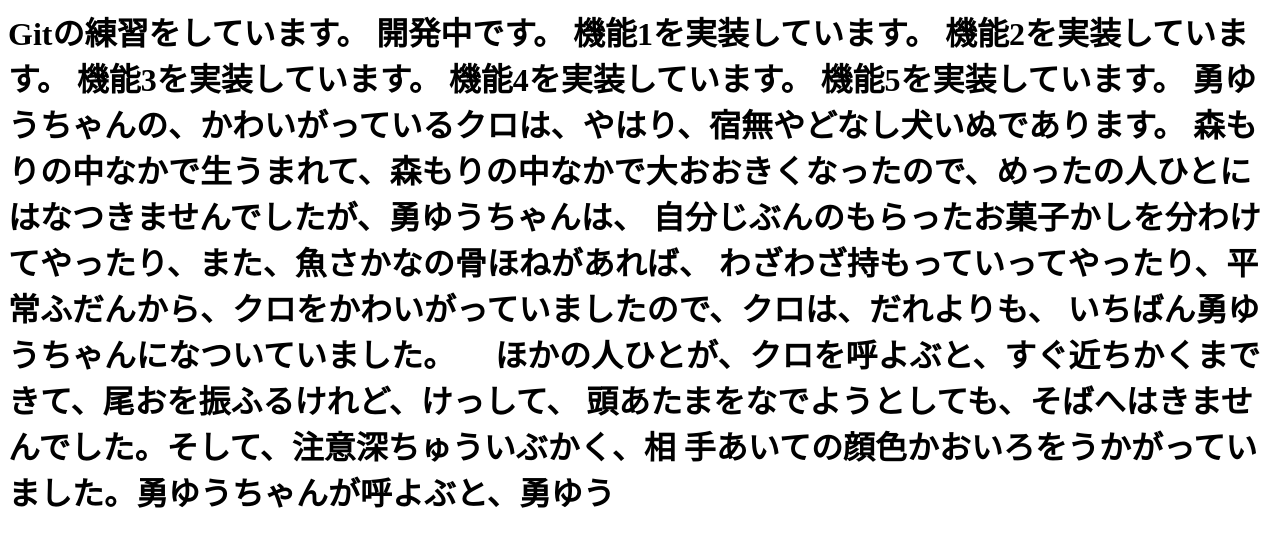
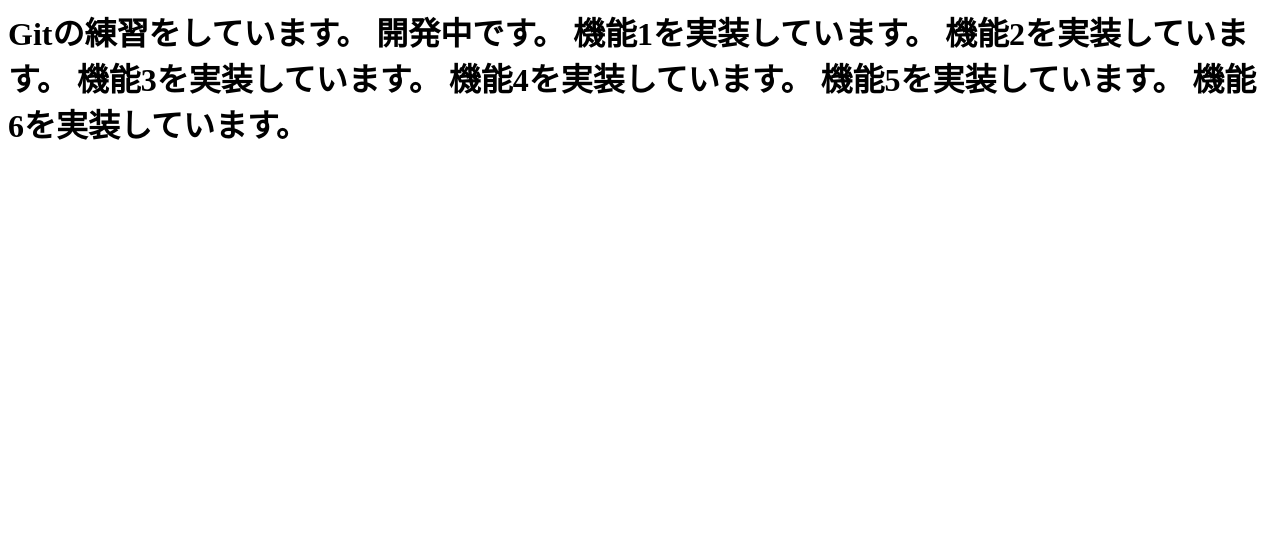
Before and after one commit to ShoichiMakino/ex02, a plain HTML site: page index.html in a window 1280 px wide. Drawn offline with Linux system fonts and the light colour scheme.

Commit message:
機能6を実装しています。

```diff
--- a/index.html
+++ b/index.html
@@ -14,15 +14,7 @@
         機能3を実装しています。
         機能4を実装しています。
         機能5を実装しています。
-
-        勇ゆうちゃんの、かわいがっているクロは、やはり、宿無やどなし犬いぬであります。
-        森もりの中なかで生うまれて、森もりの中なかで大おおきくなったので、めったの人ひとにはなつきませんでしたが、勇ゆうちゃんは、
-        自分じぶんのもらったお菓子かしを分わけてやったり、また、魚さかなの骨ほねがあれば、
-        わざわざ持もっていってやったり、平常ふだんから、クロをかわいがっていましたので、クロは、だれよりも、
-        いちばん勇ゆうちゃんになついていました。
-　ほかの人ひとが、クロを呼よぶと、すぐ近ちかくまできて、尾おを振ふるけれど、けっして、
-頭あたまをなでようとしても、そばへはきませんでした。そして、注意深ちゅういぶかく、相
-手あいての顔色かおいろをうかがっていました。勇ゆうちゃんが呼よぶと、勇ゆう
+        機能6を実装しています。
     </h1>
 
 
```
